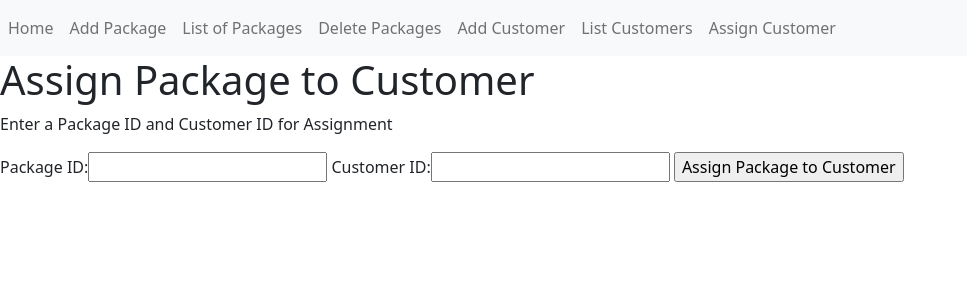
After one commit to purvesh62/flask-web-development, a Flask app: page /assign_customer in a window 1280 px wide. The commit adds this page. Shown: the top 300 px of the page, without its empty margins (0-967 px from the left). Run offline with Flask 3, Linux system fonts and the light colour scheme.

Commit message:
Added flask forms

```diff
--- /dev/null
+++ b/app.py
@@ -0,0 +1,141 @@
+from flask import Flask, render_template, url_for, redirect
+from flask_sqlalchemy import SQLAlchemy
+from flask_migrate import Migrate
+import os
+from forms import AddPackageForm, AddCustomerForm, DeletePackageForm, AssignCustomerForm
+
+app = Flask(__name__)
+
+# Key for Forms
+app.config['SECRET_KEY'] = 'mysecretkey'
+# Required for cookies to work in the preview window that's integrated in the lab IDE
+app.config['SESSION_COOKIE_SAMESITE'] = 'None'
+app.config['SESSION_COOKIE_HTTPONLY'] = True
+app.config['SESSION_COOKIE_SECURE'] = True
+
+basedir = os.path.abspath(os.path.dirname(__file__))
+app.config['SQLALCHEMY_DATABASE_URI'] = 'sqlite:///' + os.path.join(basedir, 'data.sqlite')
+app.config['SQLALCHEMY_TRACK_MODIFICATIONS'] = False
+
+db = SQLAlchemy(app)
+Migrate(app, db)
+
+
+class Package(db.Model):
+    __tablename__ = 'packages'
+    id = db.Column(db.Integer, primary_key=True)
+    name = db.Column(db.Text)
+    customer = db.relationship('Customer', backref='package', uselist=False)
+
+    def __init__(self, name):
+        self.name = name
+
+    def __repr__(self):
+        if self.customer:
+            return f"Package ID is {self.id}, Product is {self.name} and Customer is {self.customer.name} with ID: {self.customer.id}"
+        else:
+            return f"Package ID is {self.id}, Product is {self.name} and has no customer assigned yet."
+
+
+class Customer(db.Model):
+    __tablename__ = 'customers'
+
+    id = db.Column(db.Integer, primary_key=True)
+    name = db.Column(db.Text)
+    # We use packages.id because __tablename__='packages'
+    package_id = db.Column(db.Integer, db.ForeignKey('packages.id'))
+
+    def __init__(self, name):
+        self.name = name
+
+    def __repr__(self):
+        return f"Customer Name: {self.name} and ID: {self.id}"
+
+
+##############################
+### BASE VIEW ###############
+############################
+@app.route('/')
+def index():
+    return render_template('home.html')
+
+
+@app.route('/add_package', methods=['GET', 'POST'])
+def add_package():
+    form = AddPackageForm()
+
+    if form.validate_on_submit():
+        product = form.product.data
+
+        # Add new Package to database
+        new_package = Package(product)
+        db.session.add(new_package)
+        db.session.commit()
+
+        return redirect(url_for('list_packages'))
+
+    return render_template('add_package.html', form=form)
+
+
+@app.route('/add_customer', methods=['GET', 'POST'])
+def add_customer():
+    form = AddCustomerForm()
+
+    if form.validate_on_submit():
+        name = form.name.data
+        # Add new customer to database
+        new_customer = Customer(name)
+        db.session.add(new_customer)
+        db.session.commit()
+
+        return redirect(url_for('list_customers'))
+
+    return render_template('add_customer.html', form=form)
+
+
+@app.route('/list_packages')
+def list_packages():
+    # Grab a list of packages from database.
+    packages = Package.query.all()
+    return render_template('list_packages.html', packages=packages)
+
+
+@app.route('/list_customers')
+def list_customers():
+    # Grab a list of packages from database.
+    customers = Customer.query.all()
+    return render_template('list_customers.html', customers=customers)
+
+
+@app.route('/delete_package', methods=['GET', 'POST'])
+def delete_package():
+    form = DeletePackageForm()
+
+    if form.validate_on_submit():
+        id = form.id.data
+        package = Package.query.get(id)
+        db.session.delete(package)
+        db.session.commit()
+
+        return redirect(url_for('list_packages'))
+    return render_template('delete_package.html', form=form)
+
+
+@app.route('/assign_customer', methods=['GET', 'POST'])
+def assign_customer():
+    form = AssignCustomerForm()
+    if form.validate_on_submit():
+        package_id = form.package_id.data
+        customer_id = form.customer_id.data
+
+        package = Package.query.get(package_id)
+        customer = Customer.query.get(customer_id)
+        package.customer = customer
+        db.session.commit()
+        return redirect(url_for('list_packages'))
+
+    return render_template('assign_customer.html', form=form)
+
+
+if __name__ == '__main__':
+    app.run(debug=True)
--- /dev/null
+++ b/forms.py
@@ -0,0 +1,23 @@
+from flask_wtf import FlaskForm
+from wtforms import StringField, IntegerField, SubmitField
+
+
+class AddPackageForm(FlaskForm):
+    product = StringField('Product Name: ')
+    submit = SubmitField('Add Package')
+
+
+class AddCustomerForm(FlaskForm):
+    name = StringField("Customer Name: ")
+    submit = SubmitField('Add Customer')
+
+
+class AssignCustomerForm(FlaskForm):
+    package_id = IntegerField("Package ID: ")
+    customer_id = IntegerField("Customer ID: ")
+    submit = SubmitField("Assign Package to Customer")
+
+
+class DeletePackageForm(FlaskForm):
+    id = StringField('Package ID: ')
+    submit = SubmitField('Remove Package')
--- /dev/null
+++ b/templates/assign_customer.html
@@ -0,0 +1,14 @@
+{% extends "base.html" %}
+{% block content %}
+<div class="jumbotron">
+  <h1>Assign Package to Customer</h1>
+  <p>Enter a Package ID and Customer ID for Assignment</p>
+  <form method="POST">
+      {# This hidden_tag is a CSRF security feature. #}
+      {{ form.hidden_tag() }}
+      {{ form.package_id.label }}{{ form.package_id() }}
+      {{form.customer_id.label}}{{form.customer_id()}}
+      {{ form.submit() }}
+  </form>
+</div>
+{% endblock %}
--- /dev/null
+++ b/templates/base.html
@@ -0,0 +1,33 @@
+<!DOCTYPE html>
+<html lang="en" dir="ltr">
+<head>
+    <meta charset="utf-8">
+    <link href="https://cdn.jsdelivr.net/npm/bootstrap@5.1.3/dist/css/bootstrap.min.css" rel="stylesheet"
+          integrity="sha384-1BmE4kWBq78iYhFldvKuhfTAU6auU8tT94WrHftjDbrCEXSU1oBoqyl2QvZ6jIW3" crossorigin="anonymous">
+    <script src="https://cdn.jsdelivr.net/npm/bootstrap@5.1.3/dist/js/bootstrap.bundle.min.js"
+            integrity="sha384-ka7Sk0Gln4gmtz2MlQnikT1wXgYsOg+OMhuP+IlRH9sENBO0LRn5q+8nbTov4+1p"
+            crossorigin="anonymous"></script>
+
+    <title>Package Manager</title>
+</head>
+<body>
+
+<nav class="navbar navbar-expand-lg navbar-light bg-light">
+
+    <div class="navbar-nav">
+        <a class="nav-item nav-link" href="{{ url_for('index') }}">Home</a>
+        <a class="nav-item nav-link" href="{{ url_for('add_package') }}">Add Package</a>
+        <a class="nav-item nav-link" href="{{ url_for('list_packages') }}">List of Packages</a>
+        <a class="nav-item nav-link" href="{{ url_for('delete_package') }}">Delete Packages</a>
+        <a class="nav-item nav-link" href="{{ url_for('add_customer') }}">Add Customer</a>
+        <a class="nav-item nav-link" href="{{ url_for('list_customers') }}">List Customers</a>
+        <a class="nav-item nav-link" href="{{ url_for('assign_customer') }}">Assign Customer</a>
+    </div>
+</nav>
+
+
+{% block content %}
+
+{% endblock %}
+</body>
+</html>
```
Also changed, not shown: flask-intro.py (+6 -2 lines), requirements.txt (added, +15 -0 lines), static/main.css (deleted, +0 -80 lines), templates/add_customer.html (added, +13 -0 lines), templates/add_package.html (added, +13 -0 lines), templates/delete_package.html (added, +13 -0 lines), templates/home.html (+8 -15 lines), templates/layout.html (deleted, +0 -69 lines), templates/list_customers.html (added, +12 -0 lines), templates/list_packages.html (added, +12 -0 lines), README.md.
